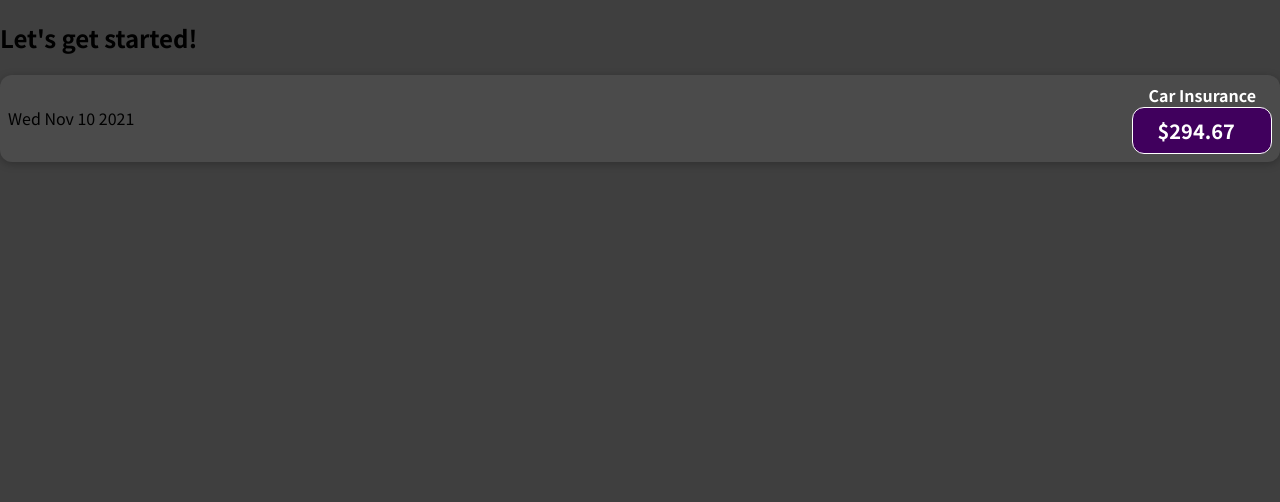
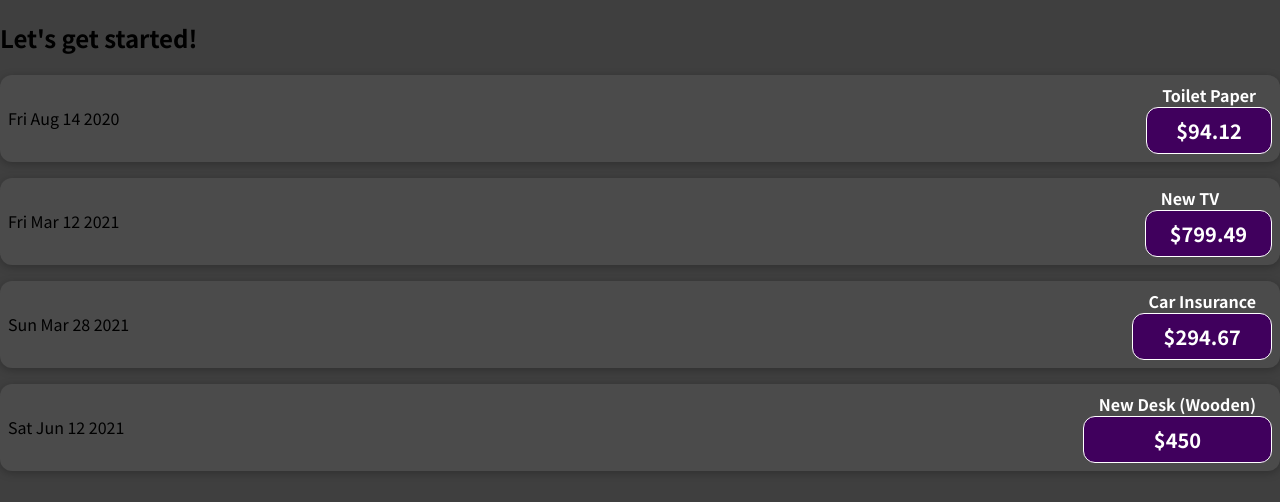
Before and after one commit to Dakota-Leonard/expense-tracker, a JavaScript app: page / in a window 1280 px wide. Shown: the top 502 px of the page. Built offline with nearby package versions, Linux system fonts and the light colour scheme.

Commit message:
Add dummy data to App component to test props styling

```diff
--- a/src/App.js
+++ b/src/App.js
@@ -1,10 +1,42 @@
 import ExpenseItem from './components/ExpenseItem';
 
 function App() {
+  //Dummy Data
+  const expenses = [
+    {
+      id: 'e1',
+      title: 'Toilet Paper',
+      amount: 94.12,
+      date: new Date(2020, 7, 14),
+    },
+    { id: 'e2', title: 'New TV', amount: 799.49, date: new Date(2021, 2, 12) },
+    {
+      id: 'e3',
+      title: 'Car Insurance',
+      amount: 294.67,
+      date: new Date(2021, 2, 28),
+    },
+    {
+      id: 'e4',
+      title: 'New Desk (Wooden)',
+      amount: 450,
+      date: new Date(2021, 5, 12),
+    },
+  ];
+
   return (
     <div>
       <h2>Let's get started!</h2>
-      <ExpenseItem />
+      {expenses.map(item => {
+        return (
+          <ExpenseItem
+            key={item.id}
+            title={item.title}
+            amount={item.amount}
+            date={item.date}
+          />
+        );
+      })}
     </div>
   );
 }
--- a/src/components/ExpenseItem.css
+++ b/src/components/ExpenseItem.css
@@ -30,6 +30,7 @@
 .expense-item_price {
   font-size: 1rem;
   font-weight: bold;
+  text-align: center;
   color: white;
   background-color: #40005d;
   border: 1px solid white;
--- a/src/components/ExpenseItem.js
+++ b/src/components/ExpenseItem.js
@@ -1,16 +1,12 @@
 import './ExpenseItem.css';
 
-function ExpenseItem() {
-  //Dummy Data for testing
-  const expenseDate = new Date(2021, 10, 10);
-  const expenseTitle = 'Car Insurance';
-  const expenseAmount = 294.67;
+function ExpenseItem(props) {
   return (
     <div className="expense-item">
-      <div>{expenseDate.toDateString()}</div>
+      <div>{props.date.toDateString()}</div>
       <div>
-        <h2 className="expense-item_description">{expenseTitle}</h2>
-        <div className="expense-item_price">${expenseAmount}</div>
+        <h2 className="expense-item_description">{props.title}</h2>
+        <div className="expense-item_price">${props.amount}</div>
       </div>
     </div>
   );
```
